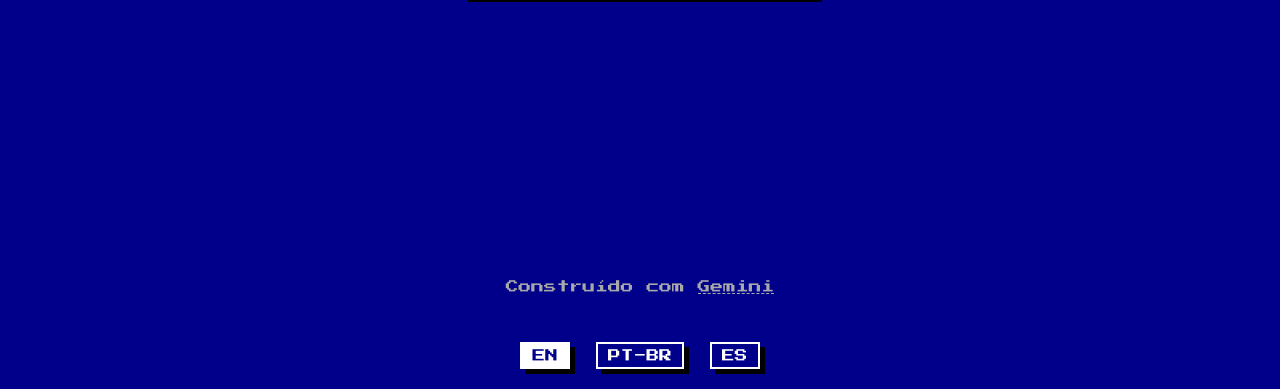
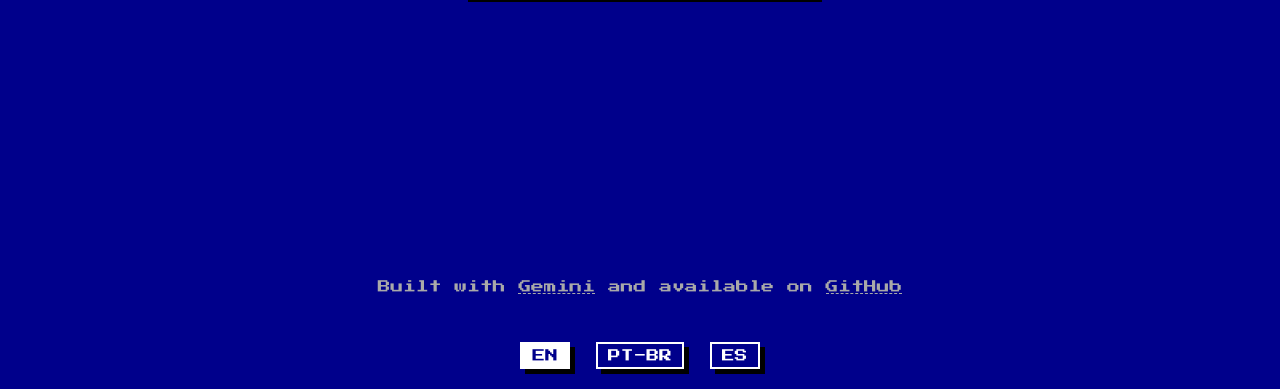
Before and after one commit to dwildt/friday, a website: page index.html in a window 1280 px wide. Shown: the part 411-800 px from the top of the page. Drawn offline with Linux system fonts and the light colour scheme.

Commit message:
feat: add github link to footer and implement localization

```diff
--- a/index.html
+++ b/index.html
@@ -1,5 +1,6 @@
 <!DOCTYPE html>
 <html lang="en">
+
 <head>
     <meta charset="UTF-8">
     <meta name="viewport" content="width=device-width, initial-scale=1.0">
@@ -7,6 +8,7 @@
     <link rel="icon" href="favicon.svg" type="image/svg+xml">
     <link rel="stylesheet" href="css/style.css">
 </head>
+
 <body class="t-main-layout">
 
     <header class="t-main-layout__header">
@@ -23,7 +25,10 @@
 
     <footer class="o-site-footer">
         <div class="m-footer-info">
-            <p class="a-text">Construído com <a href="https://gemini.google.com/" target="_blank" rel="noopener noreferrer" class="a-link">Gemini</a></p>
+            <p id="footer-info" class="a-text">Construído com <a href="https://gemini.google.com/" target="_blank"
+                    rel="noopener noreferrer" class="a-link">Gemini</a> e disponível no <a
+                    href="https://github.com/dwildt/friday/" target="_blank" rel="noopener noreferrer"
+                    class="a-link">GitHub</a></p>
         </div>
         <div id="language-switcher" class="m-language-switcher">
             <button id="lang-en" class="a-button a-button--lang">EN</button>
@@ -34,4 +39,5 @@
 
     <script src="js/script.js"></script>
 </body>
+
 </html>
--- a/js/script.js
+++ b/js/script.js
@@ -13,7 +13,8 @@ const translations = {
             "If it breaks, you get to keep both pieces.",
             "Sure, what could possibly go wrong?",
             "No. Just... no."
-        ]
+        ],
+        footer: 'Built with <a href="https://gemini.google.com/" target="_blank" rel="noopener noreferrer" class="a-link">Gemini</a> and available on <a href="https://github.com/dwildt/friday/" target="_blank" rel="noopener noreferrer" class="a-link">GitHub</a>'
     },
     pt: {
         question: "Devo fazer deploy na sexta-feira?",
@@ -29,7 +30,8 @@ const translations = {
             "Se quebrar, você fica com os dois pedaços.",
             "Claro, o que poderia dar errado?",
             "Não. Apenas... não."
-        ]
+        ],
+        footer: 'Construído com <a href="https://gemini.google.com/" target="_blank" rel="noopener noreferrer" class="a-link">Gemini</a> e disponível no <a href="https://github.com/dwildt/friday/" target="_blank" rel="noopener noreferrer" class="a-link">GitHub</a>'
     },
     es: {
         question: "¿Debería desplegar en viernes?",
@@ -45,7 +47,8 @@ const translations = {
             "Si se rompe, te quedas con las dos piezas.",
             "Claro, ¿qué podría salir mal?",
             "No. Simplemente... no."
-        ]
+        ],
+        footer: 'Desarrollado con <a href="https://gemini.google.com/" target="_blank" rel="noopener noreferrer" class="a-link">Gemini</a> y disponible en <a href="https://github.com/dwildt/friday/" target="_blank" rel="noopener noreferrer" class="a-link">GitHub</a>'
     }
 };
 
@@ -91,6 +94,8 @@ function setLanguage(lang) {
         questionEl.textContent = translations[lang].question;
         deployButton.textContent = translations[lang].button;
         answerEl.textContent = '';
+        const footerInfoEl = document.getElementById('footer-info');
+        if (footerInfoEl) footerInfoEl.innerHTML = translations[lang].footer;
 
         for (const key in langButtons) {
             if(langButtons[key]) langButtons[key].classList.remove('active');
```
Also changed, not shown: js/script.test.js (+7 -0 lines).
